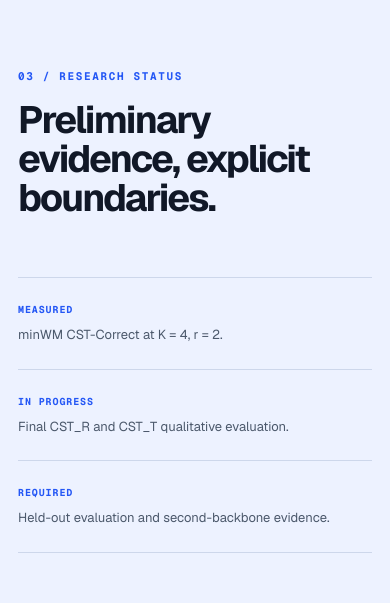
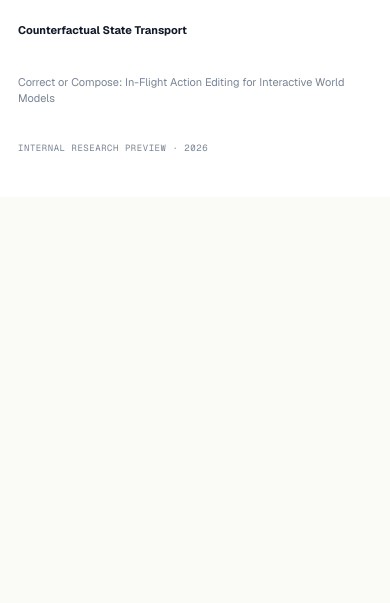
Before and after one commit to PardisTaghavi/actionsplice-website, a Next.js app: page / in a window 390 px wide. Shown: the part 4832-5435 px from the top of the page. After the commit the page ends 5029 px from the top, so only its background shows below. Built offline with nearby package versions, Linux system fonts and the light colour scheme.

Commit message:
Remove research status section

```diff
--- a/app/globals.css
+++ b/app/globals.css
@@ -105,7 +105,7 @@ button, input { font: inherit; }
 
 .section { padding: clamp(100px, 12vw, 180px) clamp(22px, 5vw, 86px); }
 .section-heading { max-width: 880px; }
-.section-heading h2, .method-intro h2, .status-section h2 { margin: 0; font-size: clamp(39px, 5vw, 72px); line-height: 1.02; letter-spacing: -.05em; font-weight: 620; }
+.section-heading h2, .method-intro h2 { margin: 0; font-size: clamp(39px, 5vw, 72px); line-height: 1.02; letter-spacing: -.05em; font-weight: 620; }
 .section-heading > p:last-child, .method-intro > p:last-child { max-width: 680px; color: var(--muted); font-size: 16px; line-height: 1.7; }
 
 .method-band { padding: clamp(90px, 10vw, 150px) clamp(22px, 5vw, 86px); background: var(--navy); color: white; }
@@ -148,13 +148,6 @@ button, input { font: inherit; }
 .runtime-media { min-height: 270px; background: #101a2b; }
 .runtime-media video { object-fit: contain; }
 
-.status-section { display: grid; grid-template-columns: .8fr 1.2fr; gap: clamp(60px, 9vw, 150px); padding: clamp(90px, 11vw, 160px) clamp(22px, 5vw, 86px); background: #edf2ff; }
-.status-section h2 { max-width: 720px; font-size: clamp(38px, 4.2vw, 65px); }
-.status-grid { border-top: 1px solid #cdd7eb; }
-.status-grid div { display: grid; grid-template-columns: 130px 1fr; gap: 30px; padding: 24px 0; border-bottom: 1px solid #cdd7eb; }
-.status-grid span { color: var(--blue); font: 700 10px/1.5 var(--font-geist-mono), monospace; text-transform: uppercase; letter-spacing: .09em; }
-.status-grid p { margin: 0; color: #4c596c; font-size: 13px; line-height: 1.5; }
-
 footer { display: grid; grid-template-columns: 1fr 1.4fr auto; gap: 35px; align-items: center; padding: 42px clamp(22px, 5vw, 86px); background: white; color: #7a8493; font-size: 11px; }
 footer strong { color: var(--ink); }
 footer p { margin: 0; }
@@ -164,7 +157,6 @@ footer span { font-family: var(--font-geist-mono), monospace; font-size: 9px; te
   .site-nav { grid-template-columns: 1fr auto; }
   .nav-links { display: none; }
   .internal-badge { grid-column: 2; }
-  .status-section { grid-template-columns: 1fr; }
   .method-flow { grid-template-columns: repeat(2, 1fr); }
   .method-step i { display: none; }
   .metric-strip { grid-template-columns: repeat(3, 1fr); }
@@ -190,8 +182,6 @@ footer span { font-family: var(--font-geist-mono), monospace; font-size: 9px; te
   .method-flow, .gallery-grid { grid-template-columns: 1fr; }
   .runtime-card { grid-template-columns: 1fr; }
   .runtime-media { min-height: 170px; }
-  .status-section { padding-inline: 18px; }
-  .status-grid div { grid-template-columns: 1fr; gap: 8px; }
   footer { padding-inline: 18px; }
 }
 
--- a/app/page.tsx
+++ b/app/page.tsx
@@ -88,7 +88,6 @@ export default function Home() {
         <div className="nav-links">
           <a href="#method">Method</a>
           <a href="#gallery">Gallery</a>
-          <a href="#status">Status</a>
         </div>
         <span className="internal-badge">Internal preview</span>
       </nav>
@@ -196,18 +195,6 @@ export default function Home() {
         </article>
       </section>
 
-      <section className="status-section" id="status">
-        <div>
-          <p className="section-index">03 / Research status</p>
-          <h2>Preliminary evidence, explicit boundaries.</h2>
-        </div>
-        <div className="status-grid">
-          <div><span>Measured</span><p>minWM CST-Correct at K = 4, r = 2.</p></div>
-          <div><span>In progress</span><p>Final CST_R and CST_T qualitative evaluation.</p></div>
-          <div><span>Required</span><p>Held-out evaluation and second-backbone evidence.</p></div>
-        </div>
-      </section>
-
       <footer>
         <strong>Counterfactual State Transport</strong>
         <p>Correct or Compose: In-Flight Action Editing for Interactive World Models</p>
```
